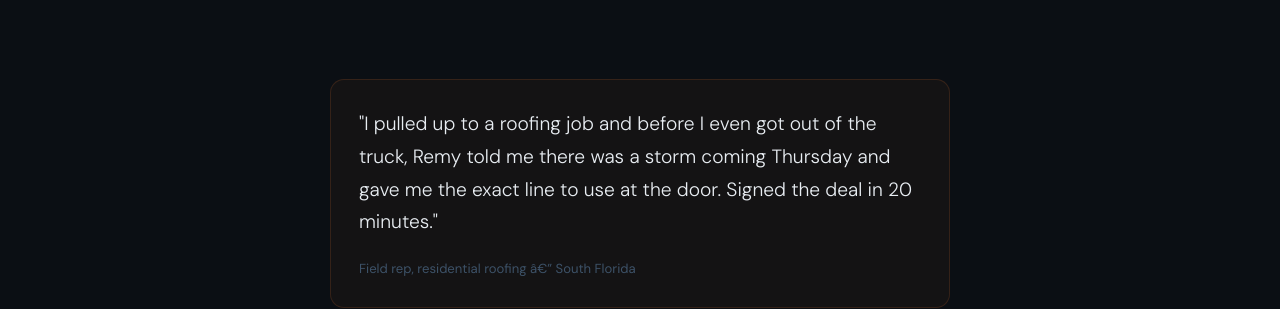
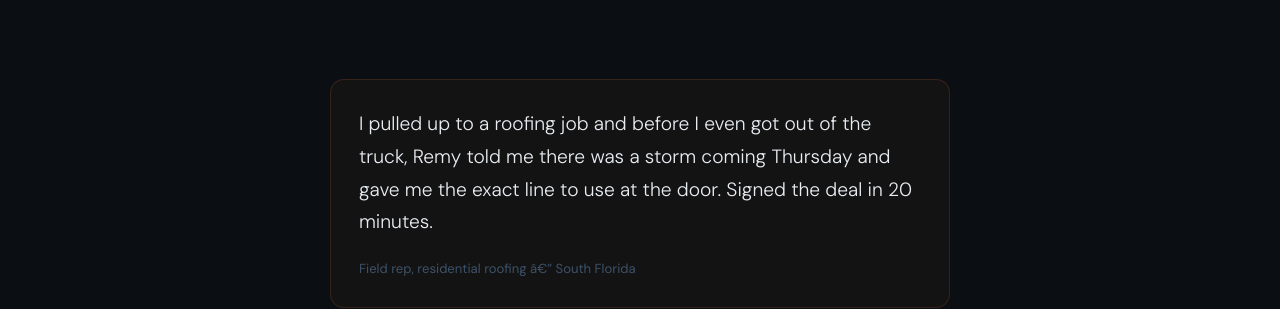
Before and after one commit to Jkapp93/Remy, a Next.js app: page / in a window 1280 px wide. Shown: the part 1648-1957 px from the top of the page. Built offline with nearby package versions, Linux system fonts and the light colour scheme.

Commit message:
fix: remove quote marks from testimonial line 87

```diff
--- a/app/page.tsx
+++ b/app/page.tsx
@@ -84,7 +84,7 @@ export default function LandingPage() {
       <div style={{ maxWidth:'700px', margin:'0 auto', padding:'0 40px 80px' }}>
         <div className="quote-card">
           <div style={{ fontSize:'1.2rem', lineHeight:1.7, color:'#e8edf2', fontWeight:300, marginBottom:'20px' }}>
-            "I pulled up to a roofing job and before I even got out of the truck, Remy told me there was a storm coming Thursday and gave me the exact line to use at the door. Signed the deal in 20 minutes."
+            I pulled up to a roofing job and before I even got out of the truck, Remy told me there was a storm coming Thursday and gave me the exact line to use at the door. Signed the deal in 20 minutes.
           </div>
           <div style={{ fontSize:'0.82rem', color:'#3d5268' }}>Field rep, residential roofing â€” South Florida</div>
         </div>
```
